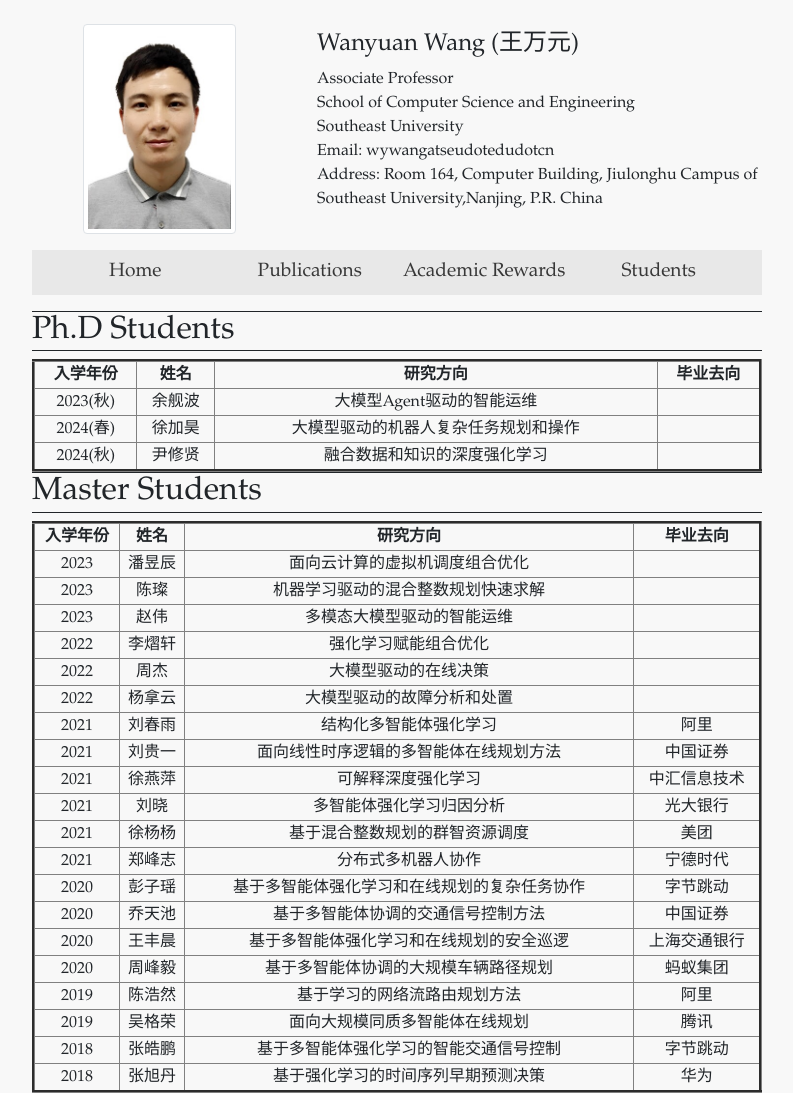
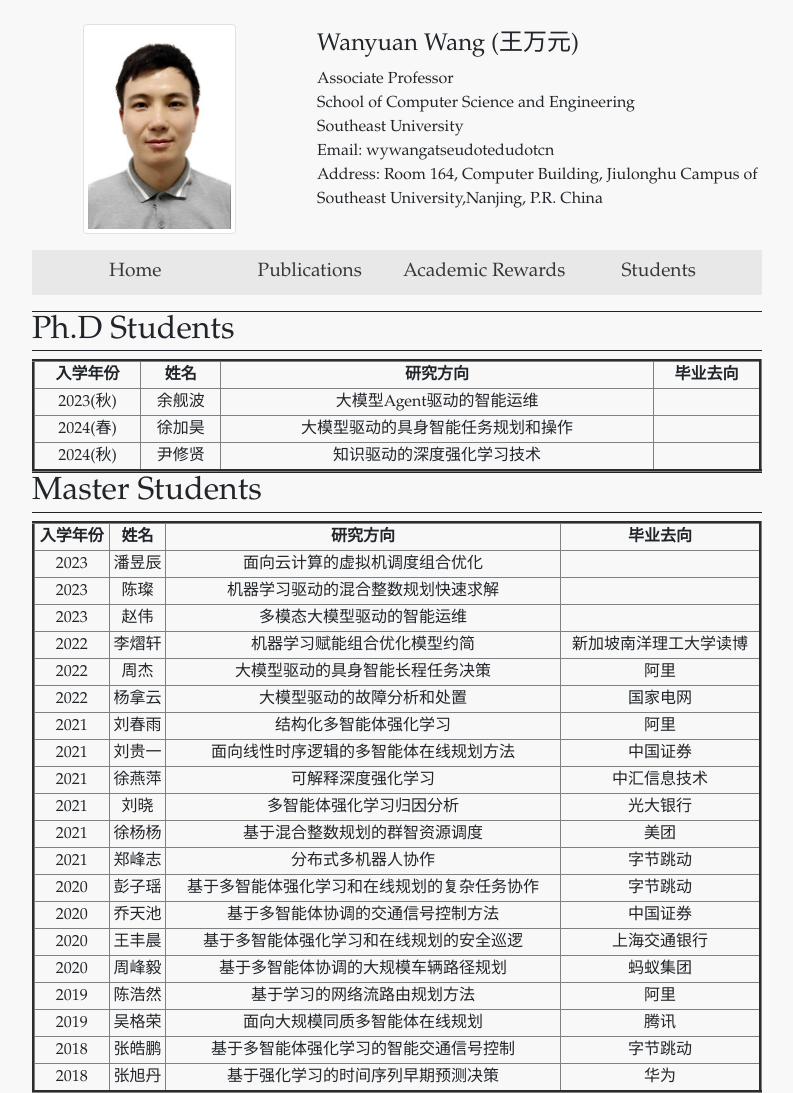
Before and after one commit to wanyuanwang/wanyuanwang.github.io, a Jekyll site: the page built from students.html, in a window 1280 px wide. Shown: the whole page, without its empty margins (243-1036 px from the left). Built offline with Jekyll 4.4.1, drawn with Linux system fonts in a browser that asks for light colours.

Commit message:
Update students.html

```diff
--- a/students.html
+++ b/students.html
@@ -20,13 +20,13 @@ layout: default
           <tr align="center">
     	      <td>2024(春)</td>
               <td>徐加昊</td>
-              <td>大模型驱动的机器人复杂任务规划和操作</td>
+              <td>大模型驱动的具身智能任务规划和操作</td>
               <td></td>
           </tr>
           <tr align="center">
     	      <td>2024(秋)</td>
               <td>尹修贤</td>
-              <td>融合数据和知识的深度强化学习</td>
+              <td>知识驱动的深度强化学习技术</td>
               <td></td>
           </tr>
         </table>
@@ -59,20 +59,20 @@ layout: default
           <tr align="center">
     	      <td>2022</td>
               <td>李熠轩</td>
-              <td>强化学习赋能组合优化</td>
-              <td></td>
+              <td>机器学习赋能组合优化模型约简</td>
+              <td>新加坡南洋理工大学读博</td>
           </tr>
           <tr align="center">
     	      <td>2022</td>
               <td>周杰</td>
-              <td>大模型驱动的在线决策</td>
-              <td></td>
+              <td>大模型驱动的具身智能长程任务决策</td>
+              <td>阿里</td>
           </tr>
           <tr align="center">
     	      <td>2022</td>
               <td>杨拿云</td>
               <td>大模型驱动的故障分析和处置</td>
-              <td></td>
+              <td>国家电网</td>
           </tr>
            <tr align="center">
     	      <td>2021</td>
@@ -108,7 +108,7 @@ layout: default
     	      <td>2021</td>
               <td>郑峰志</td>
               <td>分布式多机器人协作</td>
-              <td>宁德时代</td>
+              <td>字节跳动</td>
           </tr>
           <tr align="center">
     	      <td>2020</td>
```
